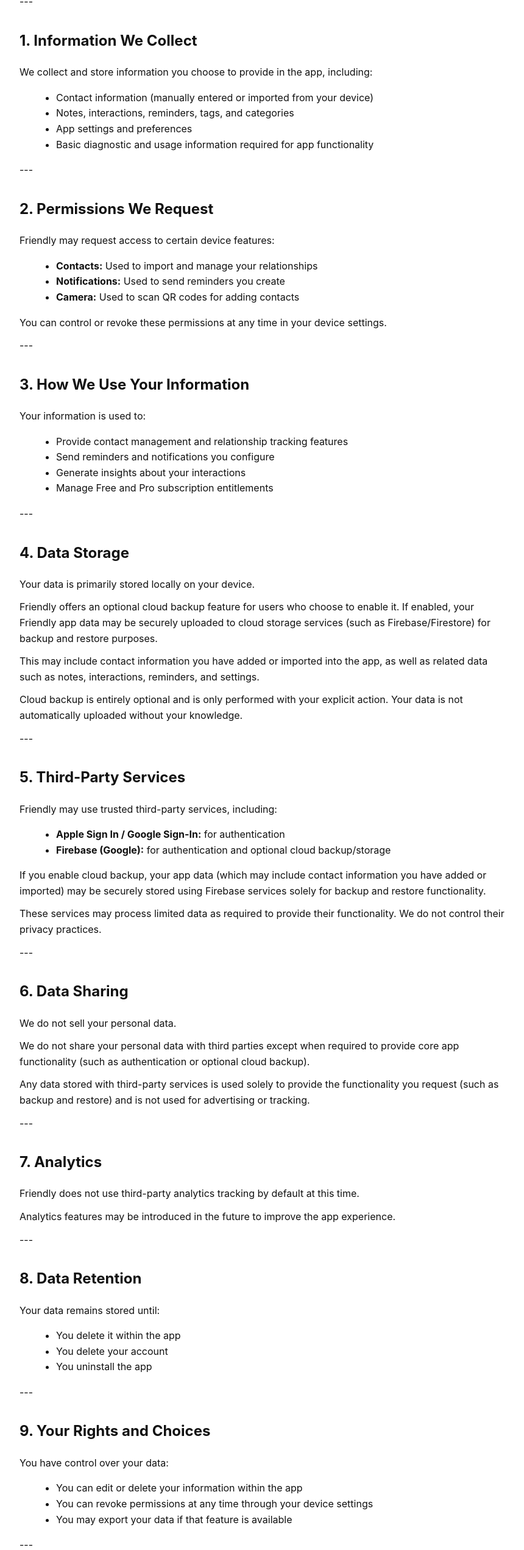
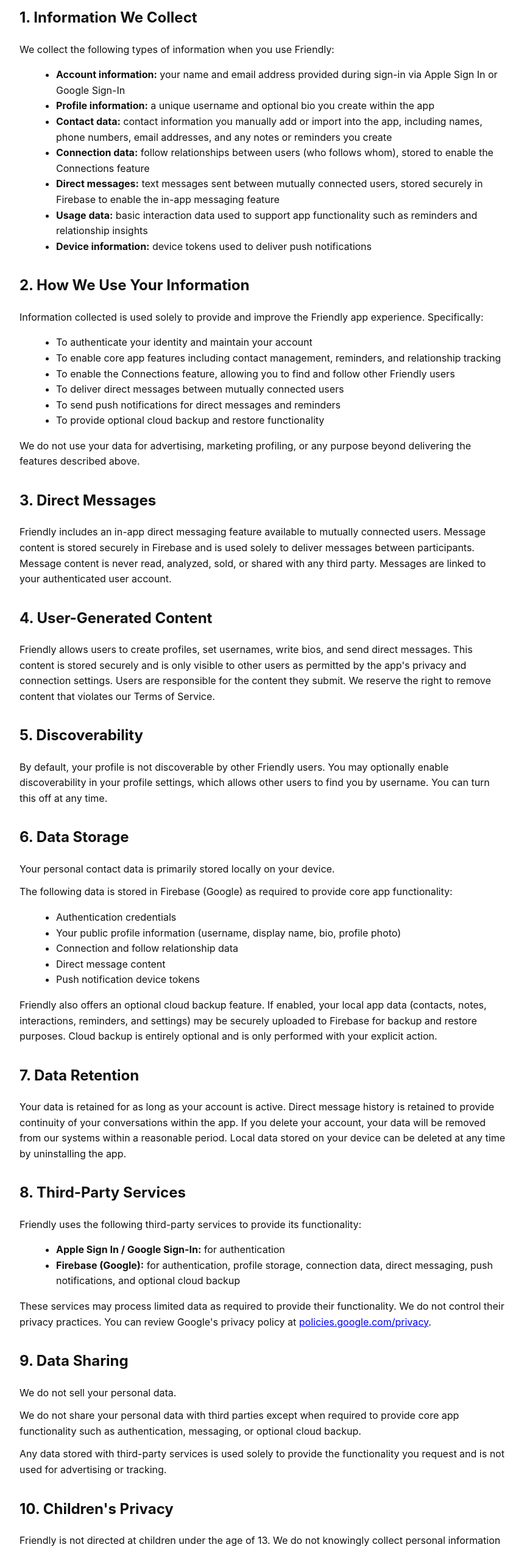
Before and after one commit to andrewbates1019-beep/friendly-privacy, a plain HTML site: page index.html in a window 1280 px wide. Shown: the part 239-2781 px from the top of the page at 61% size, without its empty margins (208-1068 px from the left). Drawn offline with Linux system fonts and the light colour scheme.

Commit message:
Update index.html

```diff
--- a/index.html
+++ b/index.html
@@ -27,149 +27,87 @@
     }
   </style>
 </head>
+
 <body>
+<h1>Privacy Policy</h1>
+<p><strong>Last updated: June 17, 2026</strong></p>
 
-<h1>Privacy Policy</h1>
-<p><strong>Last updated: May 5, 2026</strong></p>
-
-<p>Friendly (“we”, “our”, or “us”) is committed to protecting your privacy. This Privacy Policy explains how information is collected, used, and protected when you use the Friendly mobile application.</p>
-
----
+<p>Friendly ("we", "our", or "us") is committed to protecting your privacy. This Privacy Policy explains how information is collected, used, and protected when you use the Friendly mobile application.</p>
 
 <h2>1. Information We Collect</h2>
-
-<p>We collect and store information you choose to provide in the app, including:</p>
-
+<p>We collect the following types of information when you use Friendly:</p>
 <ul>
-  <li>Contact information (manually entered or imported from your device)</li>
-  <li>Notes, interactions, reminders, tags, and categories</li>
-  <li>App settings and preferences</li>
-  <li>Basic diagnostic and usage information required for app functionality</li>
+  <li><strong>Account information:</strong> your name and email address provided during sign-in via Apple Sign In or Google Sign-In</li>
+  <li><strong>Profile information:</strong> a unique username and optional bio you create within the app</li>
+  <li><strong>Contact data:</strong> contact information you manually add or import into the app, including names, phone numbers, email addresses, and any notes or reminders you create</li>
+  <li><strong>Connection data:</strong> follow relationships between users (who follows whom), stored to enable the Connections feature</li>
+  <li><strong>Direct messages:</strong> text messages sent between mutually connected users, stored securely in Firebase to enable the in-app messaging feature</li>
+  <li><strong>Usage data:</strong> basic interaction data used to support app functionality such as reminders and relationship insights</li>
+  <li><strong>Device information:</strong> device tokens used to deliver push notifications</li>
 </ul>
 
----
+<h2>2. How We Use Your Information</h2>
+<p>Information collected is used solely to provide and improve the Friendly app experience. Specifically:</p>
+<ul>
+  <li>To authenticate your identity and maintain your account</li>
+  <li>To enable core app features including contact management, reminders, and relationship tracking</li>
+  <li>To enable the Connections feature, allowing you to find and follow other Friendly users</li>
+  <li>To deliver direct messages between mutually connected users</li>
+  <li>To send push notifications for direct messages and reminders</li>
+  <li>To provide optional cloud backup and restore functionality</li>
+</ul>
+<p>We do not use your data for advertising, marketing profiling, or any purpose beyond delivering the features described above.</p>
 
-<h2>2. Permissions We Request</h2>
+<h2>3. Direct Messages</h2>
+<p>Friendly includes an in-app direct messaging feature available to mutually connected users. Message content is stored securely in Firebase and is used solely to deliver messages between participants. Message content is never read, analyzed, sold, or shared with any third party. Messages are linked to your authenticated user account.</p>
 
-<p>Friendly may request access to certain device features:</p>
+<h2>4. User-Generated Content</h2>
+<p>Friendly allows users to create profiles, set usernames, write bios, and send direct messages. This content is stored securely and is only visible to other users as permitted by the app's privacy and connection settings. Users are responsible for the content they submit. We reserve the right to remove content that violates our Terms of Service.</p>
 
+<h2>5. Discoverability</h2>
+<p>By default, your profile is not discoverable by other Friendly users. You may optionally enable discoverability in your profile settings, which allows other users to find you by username. You can turn this off at any time.</p>
+
+<h2>6. Data Storage</h2>
+<p>Your personal contact data is primarily stored locally on your device.</p>
+<p>The following data is stored in Firebase (Google) as required to provide core app functionality:</p>
 <ul>
-  <li><strong>Contacts:</strong> Used to import and manage your relationships</li>
-  <li><strong>Notifications:</strong> Used to send reminders you create</li>
-  <li><strong>Camera:</strong> Used to scan QR codes for adding contacts</li>
+  <li>Authentication credentials</li>
+  <li>Your public profile information (username, display name, bio, profile photo)</li>
+  <li>Connection and follow relationship data</li>
+  <li>Direct message content</li>
+  <li>Push notification device tokens</li>
 </ul>
+<p>Friendly also offers an optional cloud backup feature. If enabled, your local app data (contacts, notes, interactions, reminders, and settings) may be securely uploaded to Firebase for backup and restore purposes. Cloud backup is entirely optional and is only performed with your explicit action.</p>
 
-<p>You can control or revoke these permissions at any time in your device settings.</p>
+<h2>7. Data Retention</h2>
+<p>Your data is retained for as long as your account is active. Direct message history is retained to provide continuity of your conversations within the app. If you delete your account, your data will be removed from our systems within a reasonable period. Local data stored on your device can be deleted at any time by uninstalling the app.</p>
 
----
-
-<h2>3. How We Use Your Information</h2>
-
-<p>Your information is used to:</p>
-
-<ul>
-  <li>Provide contact management and relationship tracking features</li>
-  <li>Send reminders and notifications you configure</li>
-  <li>Generate insights about your interactions</li>
-  <li>Manage Free and Pro subscription entitlements</li>
-</ul>
-
----
-
-<h2>4. Data Storage</h2>
-
-<p>Your data is primarily stored locally on your device.</p>
-
-<p>Friendly offers an optional cloud backup feature for users who choose to enable it. If enabled, your Friendly app data may be securely uploaded to cloud storage services (such as Firebase/Firestore) for backup and restore purposes.</p>
-
-<p>This may include contact information you have added or imported into the app, as well as related data such as notes, interactions, reminders, and settings.</p>
-
-<p>Cloud backup is entirely optional and is only performed with your explicit action. Your data is not automatically uploaded without your knowledge.</p>
-
----
-
-<h2>5. Third-Party Services</h2>
-
-<p>Friendly may use trusted third-party services, including:</p>
-
+<h2>8. Third-Party Services</h2>
+<p>Friendly uses the following third-party services to provide its functionality:</p>
 <ul>
   <li><strong>Apple Sign In / Google Sign-In:</strong> for authentication</li>
-  <li><strong>Firebase (Google):</strong> for authentication and optional cloud backup/storage</li>
+  <li><strong>Firebase (Google):</strong> for authentication, profile storage, connection data, direct messaging, push notifications, and optional cloud backup</li>
 </ul>
+<p>These services may process limited data as required to provide their functionality. We do not control their privacy practices. You can review Google's privacy policy at <a href="https://policies.google.com/privacy">policies.google.com/privacy</a>.</p>
 
-<p>If you enable cloud backup, your app data (which may include contact information you have added or imported) may be securely stored using Firebase services solely for backup and restore functionality.</p>
+<h2>9. Data Sharing</h2>
+<p>We do not sell your personal data.</p>
+<p>We do not share your personal data with third parties except when required to provide core app functionality such as authentication, messaging, or optional cloud backup.</p>
+<p>Any data stored with third-party services is used solely to provide the functionality you request and is not used for advertising or tracking.</p>
 
-<p>These services may process limited data as required to provide their functionality. We do not control their privacy practices.</p>
+<h2>10. Children's Privacy</h2>
+<p>Friendly is not directed at children under the age of 13. We do not knowingly collect personal information from children under 13. If you believe a child has provided us with personal information, please contact us and we will take steps to delete it.</p>
 
----
-
-<h2>6. Data Sharing</h2>
-
-<p>We do not sell your personal data.</p>
-
-<p>We do not share your personal data with third parties except when required to provide core app functionality (such as authentication or optional cloud backup).</p>
-
-<p>Any data stored with third-party services is used solely to provide the functionality you request (such as backup and restore) and is not used for advertising or tracking.</p>
-
----
-
-<h2>7. Analytics</h2>
-
-<p>Friendly does not use third-party analytics tracking by default at this time.</p>
-
-<p>Analytics features may be introduced in the future to improve the app experience.</p>
-
----
-
-<h2>8. Data Retention</h2>
-
-<p>Your data remains stored until:</p>
-
-<ul>
-  <li>You delete it within the app</li>
-  <li>You delete your account</li>
-  <li>You uninstall the app</li>
-</ul>
-
----
-
-<h2>9. Your Rights and Choices</h2>
-
-<p>You have control over your data:</p>
-
-<ul>
-  <li>You can edit or delete your information within the app</li>
-  <li>You can revoke permissions at any time through your device settings</li>
-  <li>You may export your data if that feature is available</li>
-</ul>
-
----
-
-<h2>10. Children’s Privacy</h2>
-
-<p>Friendly is not intended for use by children under the age of 13.</p>
-
-<p>We do not knowingly collect personal information from children.</p>
-
----
-
-<h2>11. Security</h2>
-
-<p>We take reasonable measures to protect your information. However, no system is completely secure.</p>
-
----
+<h2>11. Your Rights</h2>
+<p>Depending on your location, you may have rights regarding your personal data including the right to access, correct, or delete your data. To exercise these rights, please contact us using the information below.</p>
 
 <h2>12. Changes to This Policy</h2>
+<p>We may update this Privacy Policy from time to time. Any changes will be reflected with an updated date at the top of this page. Continued use of the app after changes are posted constitutes acceptance of the updated policy.</p>
 
-<p>We may update this Privacy Policy from time to time. Changes will be reflected by the updated date above.</p>
-
----
-
-<h2>13. Contact</h2>
-
-<p>If you have questions about this Privacy Policy, contact us at:</p>
-
-<p><strong>andrewbates.friendly.dev@gmail.com</strong></p>
+<h2>13. Contact Us</h2>
+<p>If you have questions about this Privacy Policy or your data, please contact us at:</p>
+<p><strong>Friendly App Support</strong><br>
+<a href="mailto:andrewbates.friendly.dev@gmail.com">andrewbates.friendly.dev@gmail.com</a></p>
 
 </body>
 </html>
```
